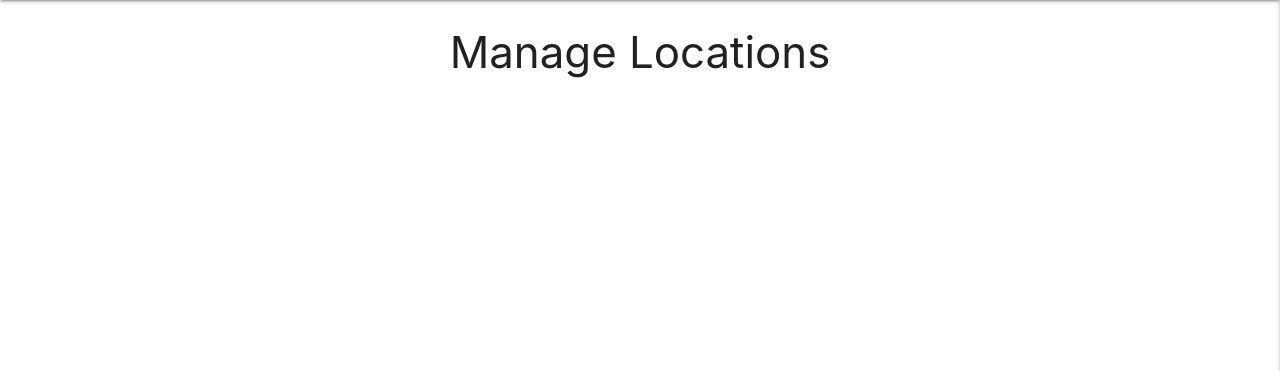
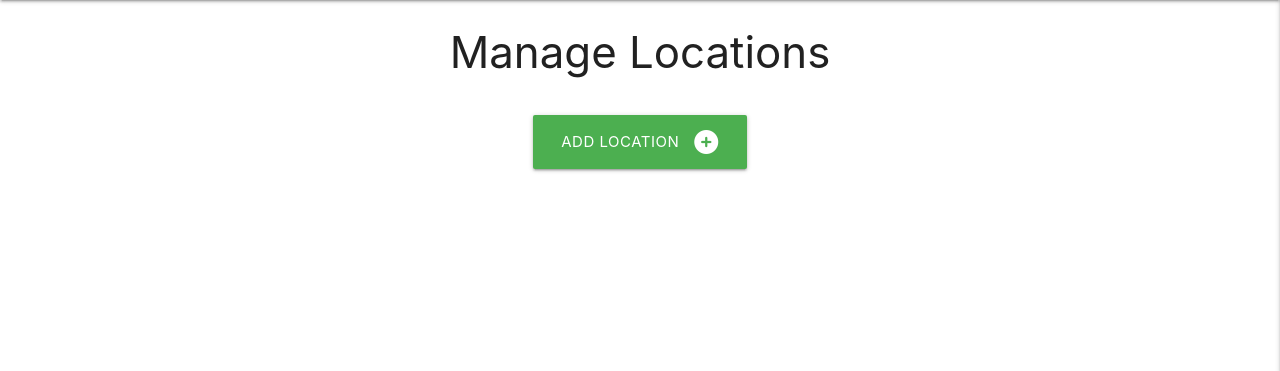
Before and after one commit to EmmaJane22/HappyCamper, a Flask app: page /get_locations in a window 1280 px wide. Shown: the part 64-435 px from the top of the page. Run offline with Flask 2, Linux system fonts and the light colour scheme; data that the repository does not hold is empty; some libraries are stand-ins or nearby versions.

Commit message:
Add locations functionality added

```diff
--- a/app.py
+++ b/app.py
@@ -160,6 +160,21 @@ def get_locations():
     return render_template("locations.html", locations=locations)
 
 
+# Add Locations
+@app.route("/add_locations", methods=["GET", "POST"])
+def add_location():
+    if request.method == "POST":
+        location = {
+            "location_name": request.form.get("location_name")
+        }
+        mongo.db.locations.insert_one(location)
+        flash("New location added")
+        return redirect(url_for("get_locations"))
+
+    return render_template("add_location.html")
+
+
+
 if __name__ == "__main__":
     app.run(host=os.environ.get("IP"),
             port=int(os.environ.get("PORT")),
--- a/templates/locations.html
+++ b/templates/locations.html
@@ -19,4 +19,12 @@
         {% endfor %}
     </div>
 
+    <div class="row">
+        <div class="col s12 center-align">
+            <a href="{{ url_for('add_location') }}" class="btn-large green">
+                Add Location <i class="fas fa-circle-plus right"></i>
+            </a>
+        </div>
+    </div>
+
 {% endblock %}
```
Also changed, not shown: templates/add_location.html (added, +29 -0 lines).
